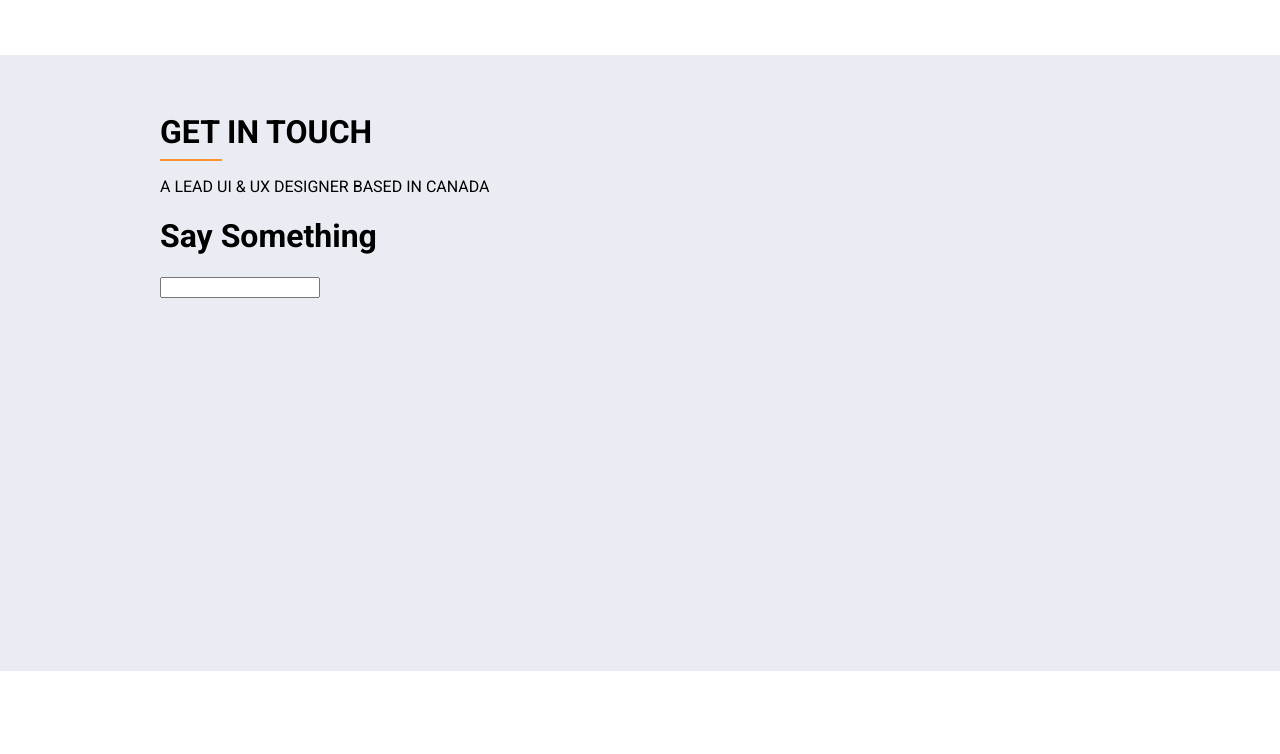
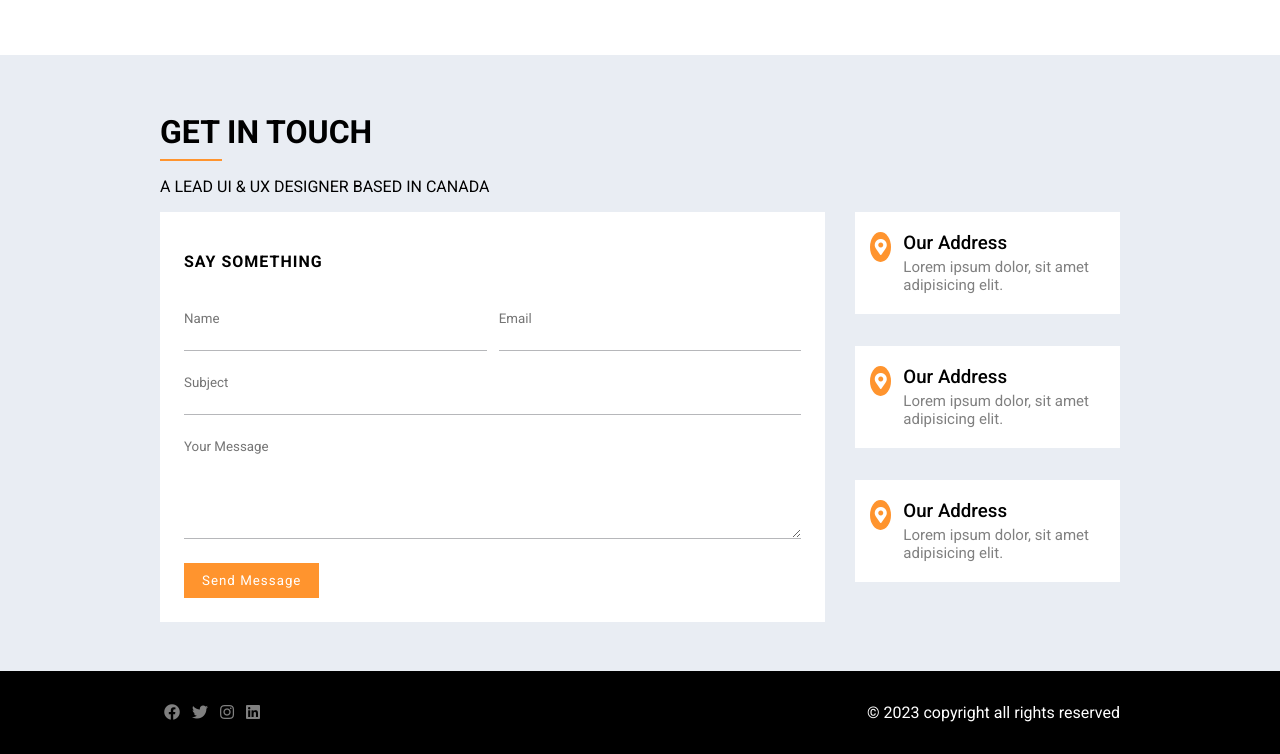
Before and after one commit to ajayk108/portfolio-website-practice, a plain HTML site: page index.html in a window 1280 px wide. Shown: the part 5238-5992 px from the top of the page. Before the commit the page ends 5909 px from the top, so only its background shows below. Drawn offline with nearby package versions, Linux system fonts and the light colour scheme.

Commit message:
added contact and footer

```diff
--- a/index.html
+++ b/index.html
@@ -405,22 +405,68 @@
           <hr width="60" align="left" color="#ff942e" />
           <p>A LEAD UI & UX DESIGNER BASED IN CANADA</p>
         </div>
-        <div class="left">
-          <div>
-            <h1>Say Something</h1>
-            <form action="#">
-              <input type="text" />
+        <div class="form-box">
+          <div class="form-card">
+            <h3>Say Something</h3>
+            <form>
+              <div>
+                <input type="text" name="name" placeholder="Name" required />
+                <input type="email" name="email" placeholder="Email" required />
+              </div>
+              <input type="text" name="subject" placeholder="Subject" required />
+              <textarea name="message" rows="5" placeholder="Your Message"></textarea>
+              <button>Send Message</button>
             </form>
           </div>
+          <div class="contact-info">
+            <div class="card">
+              <div class="contact-icon">
+                <i class="fa fa-map-marker-alt map-icon"></i>
+              </div>
+              <div>
+                <h3> Our Address</h3>
+                <p>Lorem ipsum dolor, sit amet adipisicing elit.</p>
+              </div>
+            </div>
+            <div class="card">
+              <div class="contact-icon">
+                <i class="fa fa-map-marker-alt map-icon"></i>
+              </div>
+              <div>
+                <h3> Our Address</h3>
+                <p>Lorem ipsum dolor, sit amet adipisicing elit.</p>
+              </div>
+            </div>
+            <div class="card">
+              <div class="contact-icon">
+                <i class="fa fa-map-marker-alt map-icon"></i>
+              </div>
+              <div>
+                <h3> Our Address</h3>
+                <p>Lorem ipsum dolor, sit amet adipisicing elit.</p>
+              </div>
+            </div>
+          </div>
         </div>
-        <div class="right"></div>
       </div>
     </div>
+
+    <div class="footer">
+      <div class="container">
+        <div class="footer-social-icons">
+          <a href="#"><i class="fab fa-facebook"></i></a>
+          <a href="#"><i class="fab fa-twitter"></i></a>
+          <a href="#"><i class="fab fa-instagram"></i></a>
+          <a href="#"><i class="fab fa-linkedin"></i></a>
+        </div>
+        <p>&copy; 2023 copyright all rights reserved</p>
+      </div>
+    </div>
+
 
     <script>
       function scrollHeader(){
         const nav = document.querySelector(".nav-bar");
-        console.log(nav);
         if (this.scrollY >= 80) nav.classList.add("scroll-nav");
         else nav.classList.remove("scroll-nav");
       }
--- a/style.css
+++ b/style.css
@@ -563,3 +563,117 @@ header .container{
 .get-in-touch .header h1{
     margin: 0;
 }
+
+.get-in-touch .form-box{
+    display: flex;
+    justify-content: space-between;
+    gap: 30px;
+}
+.get-in-touch .form-box .contact-info{
+    width: 30%;
+    display: flex;
+    flex-direction: column;
+    row-gap: 32px;
+}
+.get-in-touch .form-box .contact-info .card{
+    background-color: white;
+    display: flex;
+    gap: 12px;
+    align-items: start;
+    padding: 20px 15px;
+}
+.get-in-touch .form-box .contact-info .card h3,
+.get-in-touch .form-box .contact-info .card p{
+    margin: 0;
+    padding: 0;
+}
+.get-in-touch .form-box .contact-info .card h3{
+    font-weight: 500;
+    margin-bottom: 4px;
+}
+.get-in-touch .form-box .contact-info .card p{
+   font-weight: 400;
+   font-size: 15px;
+   color: gray;
+}
+.get-in-touch .form-box .contact-info .card .contact-icon{
+    background-color: #ff942e;
+    width: 30px;
+    height: 30px;
+    border-radius: 50%;
+    display: flex;
+    justify-content: center;
+    align-items: center;
+}
+.map-icon{
+    color: white;
+}
+.get-in-touch .form-box .form-card{
+    width: 70%;
+    background-color: white;
+    padding: 24px;
+}
+.get-in-touch .form-box .form-card h3{
+    text-transform: uppercase;
+    font-weight: 700;
+    font-size: 16px;
+    letter-spacing: 1px;
+}
+
+.get-in-touch .form-box .form-card form{
+    display: flex;
+    flex-direction: column;
+}
+.get-in-touch .form-box .form-card form div{
+    display: flex;
+    gap: 12px;
+}
+.get-in-touch .form-box .form-card form div input{
+   width: 50%;
+}
+
+.form-card input{
+    border: none;
+    border-bottom: 1px solid #b6b7ba;
+    padding: 24px 0;
+    outline: none;
+}
+.form-card textarea{
+    border: none;
+    border-bottom: 1px solid #b6b7ba;
+    padding: 24px 0;
+    outline: none;
+}
+.form-card button{
+    margin-top: 24px;
+    width: fit-content;
+    padding: 10px 18px;
+    border: none;
+    background-color: #ff942e;
+    color: white;
+    font-weight: 400;
+    letter-spacing: 1px;
+}
+
+.footer{
+    display: flex;
+    justify-content: center;
+    background-color: black;
+}
+
+.footer .container{
+    width: 75%;
+    color: white;
+    display: flex;
+    justify-content: space-between;
+    align-items: center;
+    padding: 16px 0;
+}
+.footer-social-icons a{
+    text-decoration: none;
+    color: gray;
+    padding: 4px;
+}
+.footer-social-icons a:hover{
+    color: white;
+}
```
